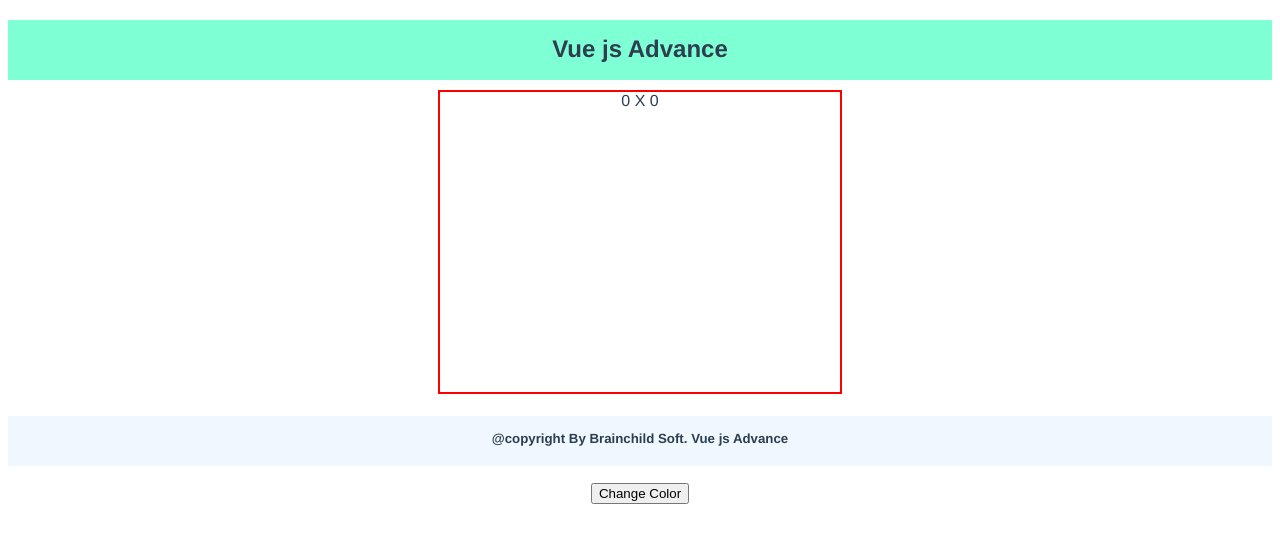
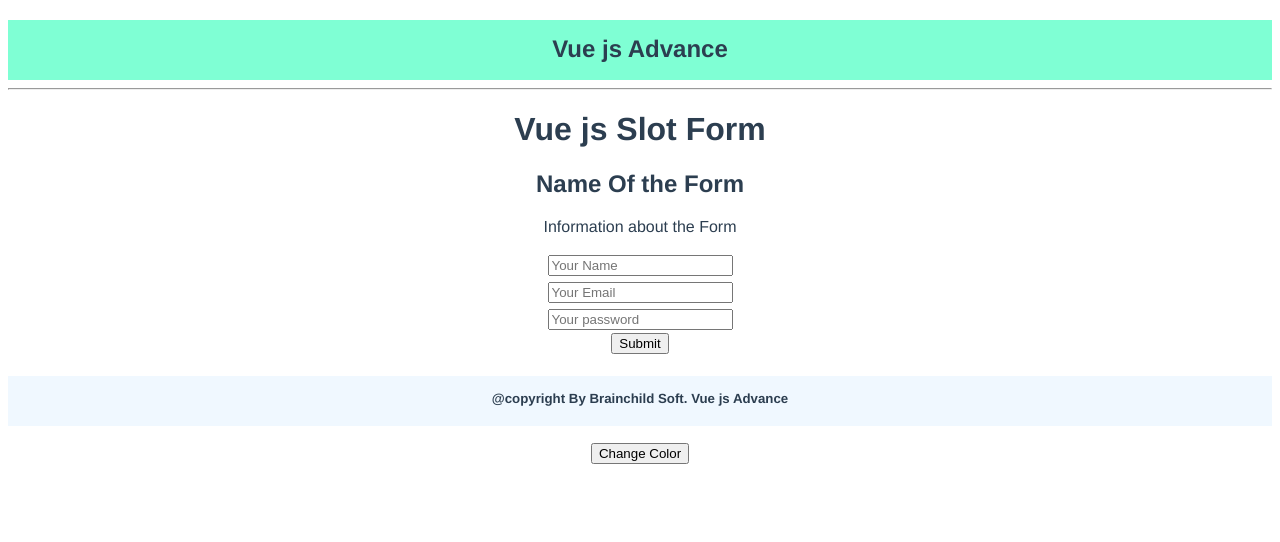
Before and after one commit to LaravelDevBose/core-vueJs, a Vue app: page / in a window 1280 px wide. Shown: the top 542 px of the page. Built offline with nearby package versions, Linux system fonts and the light colour scheme.

Commit message:
make Form Using Vue js Slot

```diff
--- a/src/App.vue
+++ b/src/App.vue
@@ -1,22 +1,45 @@
 <template>
     <div id="app">
         <AppHeader :title="title" v-on:changeTitle="updateTitle($event)"/>
-    <AppBody/>
+<!--        <AppBody/>-->
+        <hr>
+        <form-helper>
+            <div slot="form-header">
+                <h2>Name Of the Form</h2>
+                <p>Information about the Form</p>
+            </div>
+            <div slot="form-fields">
+                <div class="py-3">
+                    <input type="text" placeholder="Your Name">
+                </div>
+                <div class="py-3">
+                    <input type="email" placeholder="Your Email">
+                </div>
+                <div class="py-3">
+                    <input type="password" placeholder="Your password">
+                </div>
+            </div>
+            <div slot="form-controls">
+                <button @click="formSubmit">Submit</button>
+            </div>
+        </form-helper>
         <AppFooter :title="title"/>
     </div>
 </template>
 
 <script>
     import AppHeader from './components/AppHeader'
-import AppBody from './components/AppBody'
+    // import AppBody from './components/AppBody'
     import AppFooter from './components/AppFooter'
+    import FormHelper from './components/formHelper'
 
     export default {
         name: 'app',
         components: {
             AppHeader,
-    AppBody,
+            // AppBody,
             AppFooter,
+            FormHelper,
         },
         data(){
             return {
@@ -43,4 +66,7 @@ export default {
     .redColor{
         color: red;
     }
+    .py-3{
+        padding: 3px 0;
+    }
 </style>
--- /dev/null
+++ b/src/components/formHelper.vue
@@ -0,0 +1,26 @@
+<template>
+    <div>
+        <h1>Vue js Slot Form</h1>
+        <form action="">
+            <div id="form-header">
+                <slot name="form-header"></slot>
+            </div>
+            <div id="form-fields">
+                <slot name="form-fields"></slot>
+            </div>
+            <div id="form-controls">
+                <slot name="form-controls"></slot>
+            </div>
+        </form>
+    </div>
+</template>
+
+<script>
+    export default {
+        name: "formHelper"
+    }
+</script>
+
+<style scoped>
+
+</style>
```
Lines whose indentation alone changed are shown as unchanged.
